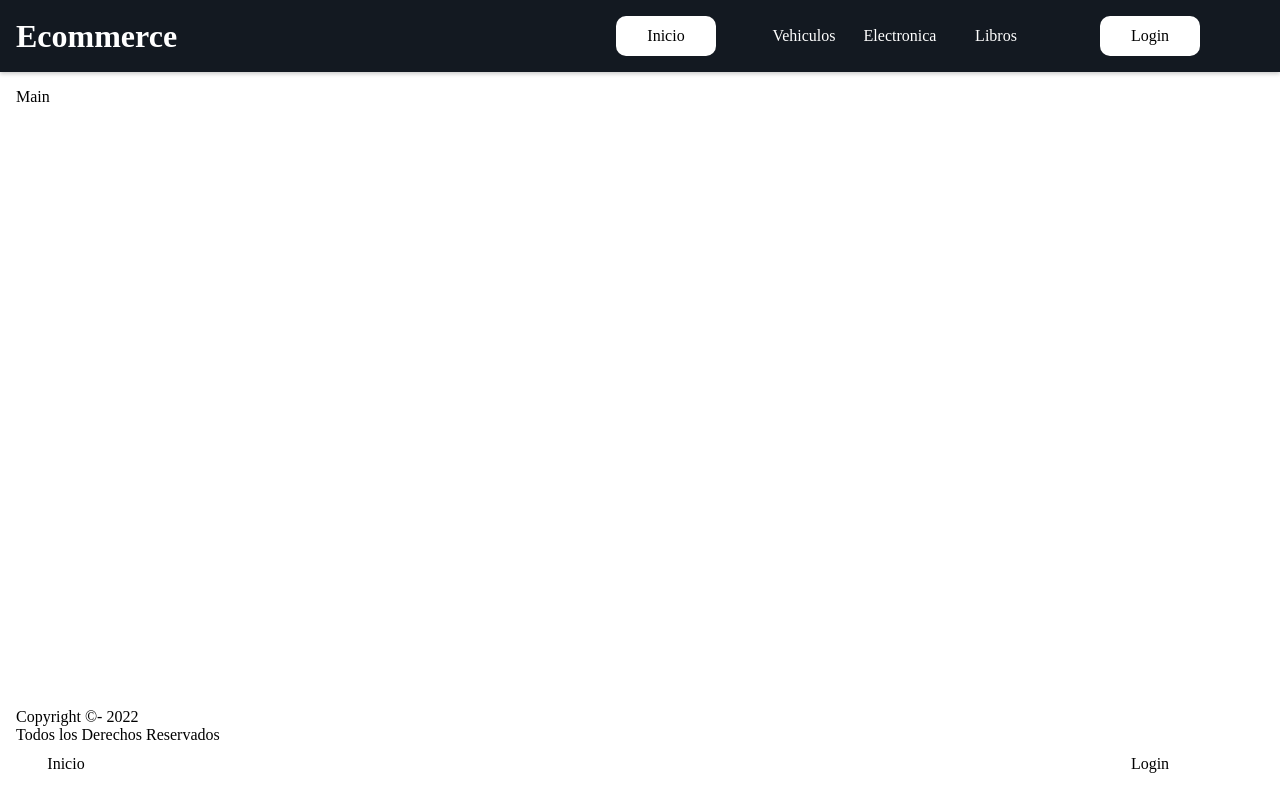
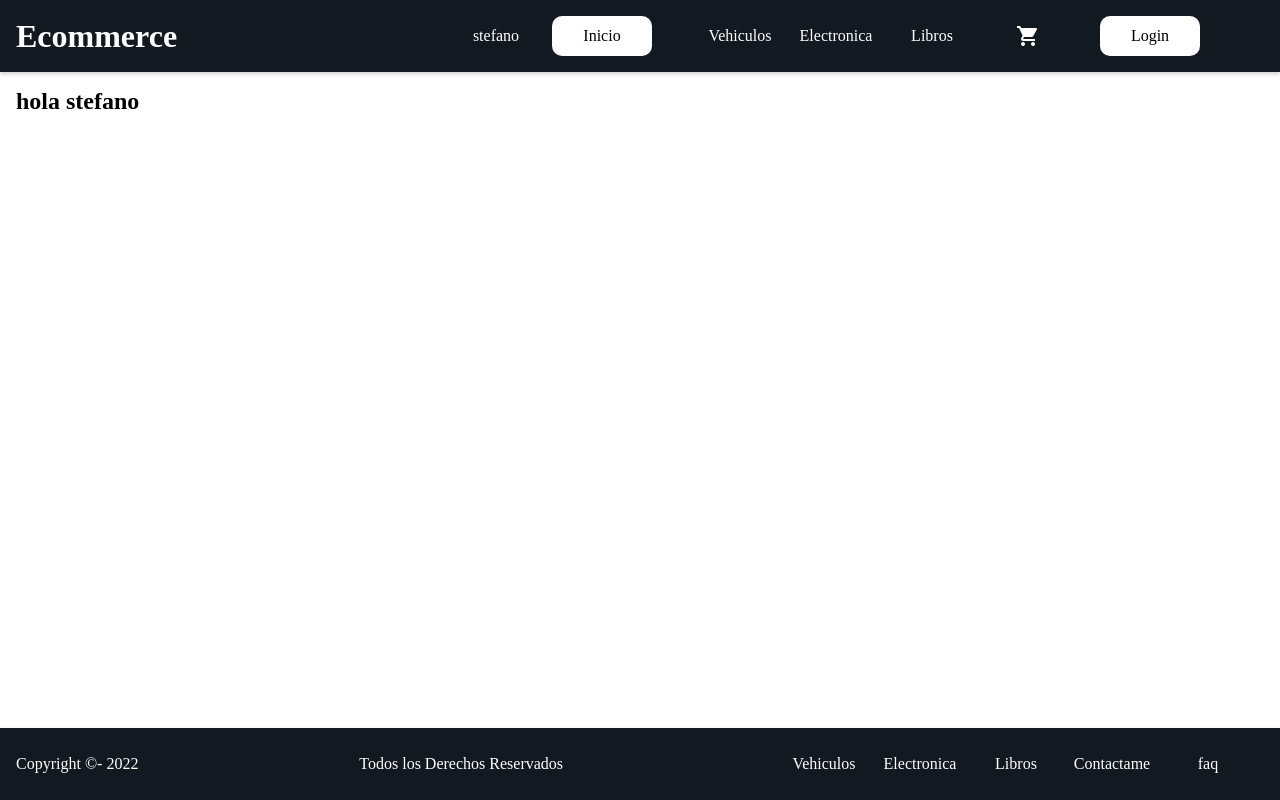
Before and after one commit to corsostefano/Proyecto-React, a React (Create React App) app: page / in a window 1280 px wide. Built offline with nearby package versions, Linux system fonts and the light colour scheme.

Commit message:
entrega 3

```diff
--- a/public/index.html
+++ b/public/index.html
@@ -25,6 +25,8 @@
       Learn how to configure a non-root public URL by running `npm run build`.
     -->
     <title>React App</title>
+    <link href="https://fonts.googleapis.com/icon?family=Material+Icons"
+      rel="stylesheet">
   </head>
   <body>
     <noscript>You need to enable JavaScript to run this app.</noscript>
--- /dev/null
+++ b/src/components/CartWidget.js
@@ -0,0 +1,8 @@
+const CartWidget = () => {
+  return (
+    <span className="material-icons">
+        shopping_cart
+    </span>
+  )
+}
+export default CartWidget
--- a/src/components/Footer.js
+++ b/src/components/Footer.js
@@ -1,13 +1,16 @@
 //Se Importa NavBars
 import NavBars from "./NavBars"
-<NavBars/>
+const links = ["Vehiculos", "Electronica", "Libros", "Contactame", "faq"]
 
 const Footer = () => {
     return(
         <footer>
             <p>Copyright &copy;- 2022</p>
             <p>Todos los Derechos Reservados</p>
-            <NavBars/>
+            <NavBars
+                link={links}
+
+            />
         </footer>
     )
 }
--- a/src/components/Header.js
+++ b/src/components/Header.js
@@ -1,11 +1,21 @@
 //Se Importa NavBars
 import NavBars from "./NavBars"
+const edad = 32
+
+const saludo = () => {}
+
 
 const Header = () => {
     return (
         <header className="header">
                 <h1 className="header__titulo">Ecommerce</h1>
-                <NavBars/>
+                <NavBars
+                    nombre="stefano"
+                    apellido="corso"
+                    edad={edad}
+                    onAdd={saludo}
+                    header
+                />
             </header>
     )
 }
--- /dev/null
+++ b/src/components/ItemListContainer.js
@@ -0,0 +1,12 @@
+import Saludo from "./Saludo"
+
+const ItemListContainer = () => {
+
+  return (
+    <>
+        <Saludo persona="stefano" />
+    </>
+  )
+}
+
+export default ItemListContainer
--- a/src/components/Main.js
+++ b/src/components/Main.js
@@ -1,6 +1,10 @@
+import ItemListContainer from "./ItemListContainer"
+
 const Main = () => {
   return (
-    <main>Main</main>
+    <main>
+      <ItemListContainer/>
+    </main>
   )
 }
 export default Main
--- a/src/components/NavBars.js
+++ b/src/components/NavBars.js
@@ -1,8 +1,19 @@
 /* eslint-disable jsx-a11y/anchor-is-valid */
+import CartWidget from "./CartWidget"
+
 const NavBars = (props) => {
-  console.log(props)
+
+
+  if (props.header){
     return (
       <nav className="nav">
+        <div className="nav__container__categorias">
+          <ul>
+            <li>
+              <a href="#">{props.nombre}</a>
+            </li>
+          </ul>
+        </div>
         <div className="nav__container__inicio">
           <ul>
             <li>
@@ -19,6 +30,13 @@ const NavBars = (props) => {
             </li>
           </ul>
         </div>
+        <div className="nav__container__cart">
+          <ul>
+            <li>
+              <a href="#"><CartWidget/></a>
+            </li>
+          </ul>
+        </div>
         <div className="nav__container__login">
           <ul>
             <li>
@@ -28,5 +46,22 @@ const NavBars = (props) => {
         </div>
       </nav>
     )
+  }else{
+    return (
+      <nav className="nav">
+        <div className="nav__container__categorias">
+          <ul>
+            <li>
+              <a href="#" className="nav__link__categorias">Vehiculos</a>
+              <a href="#" className="nav__link__categorias">Electronica</a>
+              <a href="#" className="nav__link__categorias">Libros</a>
+              <a href="#" className="nav__link__categorias">Contactame</a>
+              <a href="#" className="nav__link__categorias">faq</a>
+            </li>
+          </ul>
+        </div>
+      </nav>
+    )
+  }
 }
 export default NavBars
--- /dev/null
+++ b/src/components/Saludo.js
@@ -0,0 +1,8 @@
+const saludo = (props) => {
+  return (
+    <>
+        <h2>hola {props.persona} </h2>
+    </>
+  )
+}
+export default saludo
--- a/src/sass/estilos.scss
+++ b/src/sass/estilos.scss
@@ -1,2 +1,3 @@
 @import "header";
-@import "body";
+@import "root";
+@import "footer";
--- /dev/null
+++ b/src/sass/footer.scss
@@ -0,0 +1,38 @@
+#root > footer{
+    width: 100%;
+    background-color: #131921;
+    display: flex;
+    color: white;
+    justify-content: space-between;
+    align-items: center;
+    box-shadow: 0 2px 4px rgba(0, 0, 0, 0.2);
+}
+#root > footer > nav{
+    display: flex;
+    justify-content: space-between;
+    align-items: center;
+    .nav__container__categorias{
+        ul{
+            list-style: none;
+
+            li{
+                a{
+                    color: white;
+                    margin-right: 1rem;
+                    display: inline-flex;
+                    align-items: center;
+                    justify-content: center;
+                    width:  80px;
+                    height: 40px;
+                    border: none;
+                    cursor: pointer;
+                    border-radius: 10px;
+                    &:hover{
+                        background:rgb(0, 179, 255);
+                    }
+                }
+            }
+        }
+    }
+
+}
--- a/src/sass/header.scss
+++ b/src/sass/header.scss
@@ -8,7 +8,7 @@
     box-shadow: 0 2px 4px rgba(0, 0, 0, 0.2);
 }
 
-nav{
+#root > header > nav{
     display: flex;
     justify-content: space-between;
     align-items: center;
@@ -36,8 +36,6 @@ nav{
     }
     .nav__container__categorias{
         margin-left: 3rem;
-        margin-right: 3rem;
-
         ul{
             list-style: none;
 
@@ -45,6 +43,28 @@ nav{
                 a{
                     color: white;
                     margin-right: 1rem;
+                    display: inline-flex;
+                    align-items: center;
+                    justify-content: center;
+                    width:  80px;
+                    height: 40px;
+                    border: none;
+                    cursor: pointer;
+                    border-radius: 10px;
+                    &:hover{
+                        background:rgb(0, 179, 255);
+                    }
+                }
+            }
+        }
+    }
+    .nav__container__cart{
+        margin-right: 2rem;
+        ul{
+            list-style: none;
+            li{
+                a{
+                    color: white;
                     display: inline-flex;
                     align-items: center;
                     justify-content: center;
```
Also changed, not shown: src/sass/root.scss (renamed from src/sass/body.scss). Lines whose indentation alone changed are shown as unchanged.
